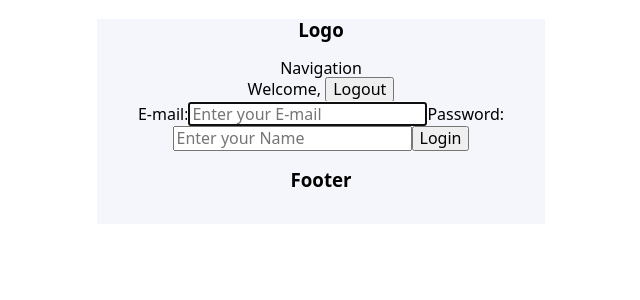
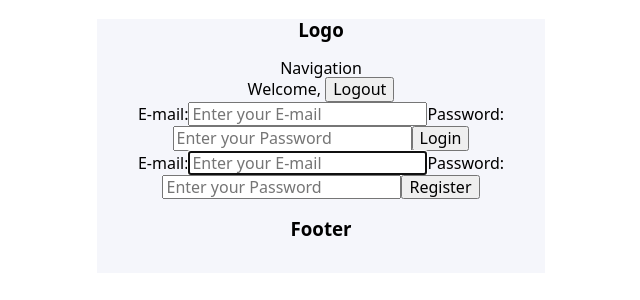
Before and after one commit to DRAKOS6666/GoIt-Test-Pro-Team11, a React (Create React App) app: page /auth in a window 1280 px wide. Shown: the top 300 px of the page, without its empty margins (319-959 px from the left). Built offline with nearby package versions, Linux system fonts and the light colour scheme.

Commit message:
register testing

```diff
--- a/src/components/Login/Login.js
+++ b/src/components/Login/Login.js
@@ -24,6 +24,10 @@ const Login = () => {
     event.preventDefault();
     dispatch(authOperations.loginUser({ email, password }));
   };
+  const handleSubmitRegister = event => {
+    event.preventDefault();
+    dispatch(authOperations.registerUser({ email, password }));
+  };
 
   return (
     <>
@@ -45,10 +49,33 @@ const Login = () => {
             required
             type="password"
             onChange={e => setPassword(e.target.value)}
-            placeholder="Enter your Name"
+            placeholder="Enter your Password"
           />
         </label>
         <button type="submit">Login</button>
+      </form>
+      <form onSubmit={handleSubmitRegister}>
+        <label>
+          E-mail:
+      <input
+            autoFocus
+            required
+            autoComplete="on"
+            type="email"
+            onChange={e => setEmail(e.target.value)}
+            placeholder="Enter your E-mail"
+          />
+        </label>
+        <label>
+          Password:
+      <input
+            required
+            type="password"
+            onChange={e => setPassword(e.target.value)}
+            placeholder="Enter your Password"
+          />
+        </label>
+        <button type="submit">Register</button>
       </form></>
   );
 };
--- a/src/redux/auth/auth-operation.js
+++ b/src/redux/auth/auth-operation.js
@@ -15,7 +15,8 @@ export const registerUser = createAsyncThunk(
   'user/signup',
   async (userData, { rejectWithValue }) => {
     try {
-      const newUser = await authApi.signupUser(userData);
+      console.log('authApi', authApi)
+      const newUser = await authApi.registerUser(userData);
       token.set(userData.token);
       return newUser;
     } catch ({ response }) {
--- a/src/redux/auth/auth-reducer.js
+++ b/src/redux/auth/auth-reducer.js
@@ -53,8 +53,8 @@ const isLoggedIn = createReducer(false, {
   [authOperations.registerUser.fulfilled]: () => true,
   [authOperations.loginUser.fulfilled]: () => true,
   [authOperations.getCurrentUser.fulfilled]: () => true,
+  [authOperations.logoutUser.fulfilled]: () => false,
 
-  [authOperations.logoutUser.fulfilled]: () => false,
   [authOperations.logoutUser.rejected]: () => false,
   [authOperations.getCurrentUser.rejected]: () => false,
   [authOperations.registerUser.rejected]: () => false,
```
